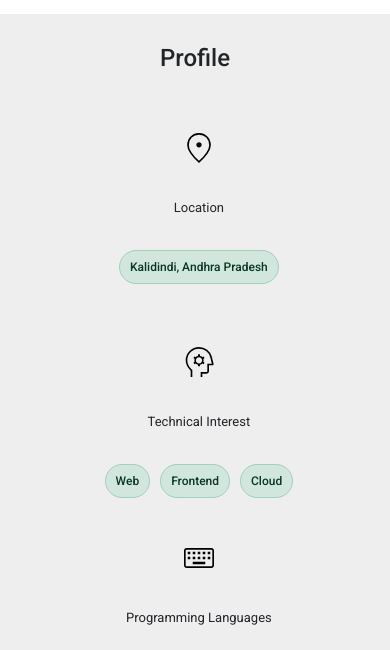
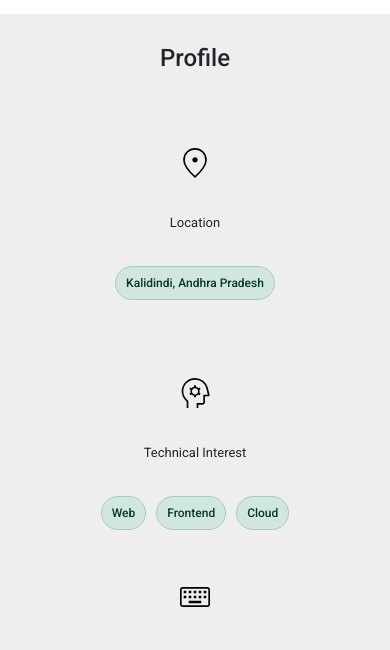
Before and after one commit to siddheswartripurari/personal-portfolio, a plain HTML site: page index.html in a window 390 px wide. Shown: the part 830-1480 px from the top of the page. Drawn offline with nearby package versions, Linux system fonts and the light colour scheme.

Commit message:
Update header.css

```diff
--- a/styles/header.css
+++ b/styles/header.css
@@ -109,6 +109,8 @@
     grid-template-columns: 300fr;
     height: 1300px;
     text-align: center;
+    padding: 0px;
+    row-gap: 5px;
   }
 
   .profile-container{
```
